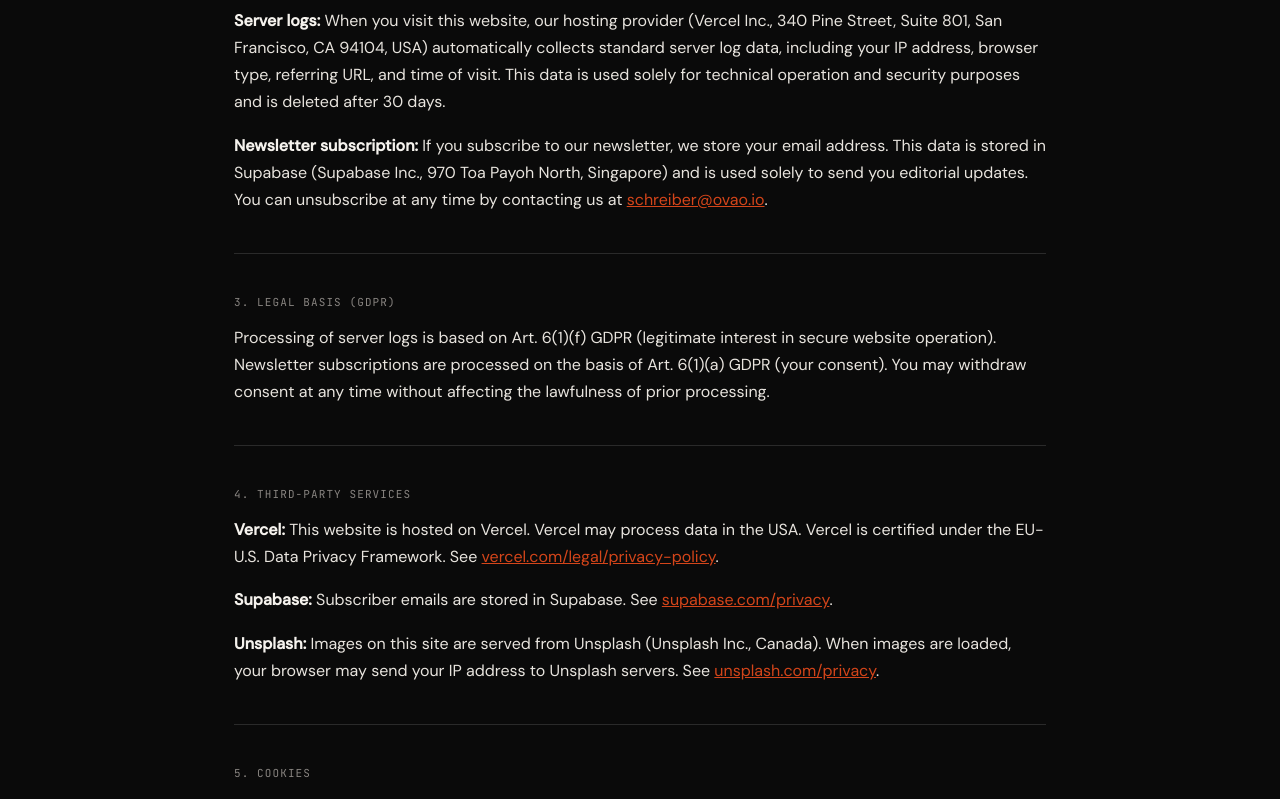
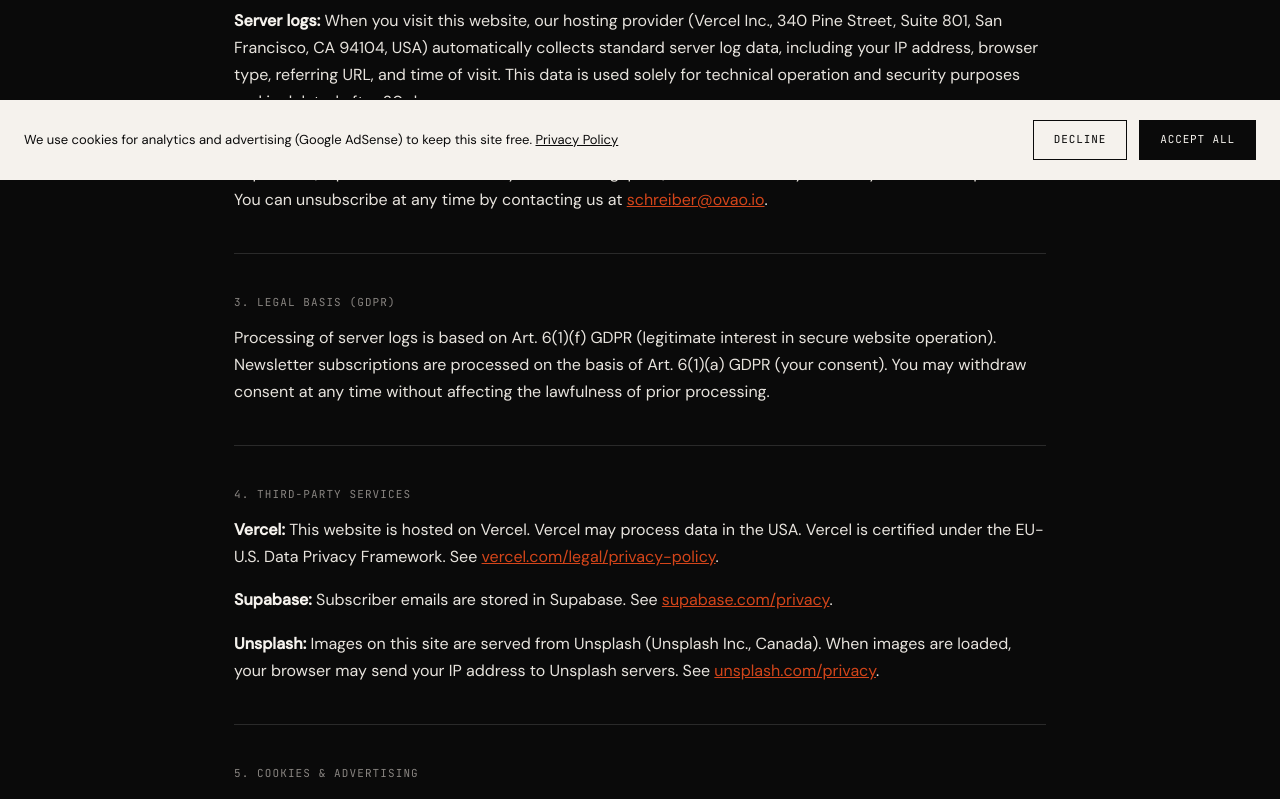
Before and after one commit to luckylex5/remotefromph, a Next.js app: page /datenschutz in a window 1280 px wide. Shown: the part 620-1419 px from the top of the page. Built offline with nearby package versions, Linux system fonts and the light colour scheme; no server answers.

Commit message:
Add GDPR cookie consent banner
- New CookieBanner component (fixed bottom bar, accept/decline)
- Consent stored in localStorage, fires cookie_consent_accepted event
- Update privacy/datenschutz cookies section to cover AdSense

Co-Authored-By: Claude Sonnet 4.6 <noreply@anthropic.com>

```diff
--- a/app/datenschutz/page.tsx
+++ b/app/datenschutz/page.tsx
@@ -83,9 +83,15 @@ export default function DatenschutzPage() {
         </section>
 
         <section style={{ borderTop: '1px solid var(--rule)', paddingTop: '40px' }}>
-          <p className="label" style={{ marginBottom: '12px' }}>5. COOKIES</p>
+          <p className="label" style={{ marginBottom: '12px' }}>5. COOKIES & ADVERTISING</p>
+          <p style={{ color: 'var(--ink)', lineHeight: 1.7, margin: '0 0 16px' }}>
+            <strong style={{ color: 'var(--white)' }}>Analytics & advertising cookies:</strong> With your consent, this website uses cookies for web analytics and advertising (Google AdSense, Google LLC, 1600 Amphitheatre Parkway, Mountain View, CA 94043, USA). These cookies may collect data about your browsing behaviour to serve personalised ads and measure performance. Google is certified under the EU-U.S. Data Privacy Framework.{' '}
+            <a href="https://policies.google.com/privacy" target="_blank" rel="noopener noreferrer" style={{ color: 'var(--accent)', textDecoration: 'underline' }}>
+              policies.google.com/privacy
+            </a>
+          </p>
           <p style={{ color: 'var(--ink)', lineHeight: 1.7, margin: 0 }}>
-            This website does not use cookies for tracking or advertising purposes. No consent banner is required. Technical session cookies may be set by the hosting infrastructure for security purposes only.
+            You can withdraw your consent at any time by clicking "Decline" in the cookie banner or by clearing your browser cookies. Without consent, no tracking or advertising cookies are set. Technical session cookies may be set by the hosting infrastructure for security purposes only and do not require consent.
           </p>
         </section>
 
--- a/app/layout.tsx
+++ b/app/layout.tsx
@@ -3,6 +3,7 @@ import { Bebas_Neue, DM_Sans, DM_Serif_Display, JetBrains_Mono } from 'next/font
 import './globals.css'
 import Nav from '@/components/layout/Nav'
 import Footer from '@/components/layout/Footer'
+import CookieBanner from '@/components/ui/CookieBanner'
 
 const bebasNeue = Bebas_Neue({
   weight: '400',
@@ -58,6 +59,7 @@ export default function RootLayout({ children }: { children: React.ReactNode })
         <Nav />
         <main>{children}</main>
         <Footer />
+        <CookieBanner />
       </body>
     </html>
   )
--- a/app/privacy/page.tsx
+++ b/app/privacy/page.tsx
@@ -82,9 +82,15 @@ export default function PrivacyPage() {
         </section>
 
         <section style={{ borderTop: '1px solid var(--rule)', paddingTop: '40px' }}>
-          <p className="label" style={{ marginBottom: '12px' }}>5. COOKIES</p>
+          <p className="label" style={{ marginBottom: '12px' }}>5. COOKIES & ADVERTISING</p>
+          <p style={{ color: 'var(--ink)', lineHeight: 1.7, margin: '0 0 16px' }}>
+            <strong style={{ color: 'var(--white)' }}>Analytics & advertising cookies:</strong> With your consent, this website uses cookies for web analytics and advertising (Google AdSense, Google LLC, 1600 Amphitheatre Parkway, Mountain View, CA 94043, USA). These cookies may collect data about your browsing behaviour to serve personalised ads and measure performance. Google is certified under the EU-U.S. Data Privacy Framework.{' '}
+            <a href="https://policies.google.com/privacy" target="_blank" rel="noopener noreferrer" style={{ color: 'var(--accent)', textDecoration: 'underline' }}>
+              policies.google.com/privacy
+            </a>
+          </p>
           <p style={{ color: 'var(--ink)', lineHeight: 1.7, margin: 0 }}>
-            This website does not use cookies for tracking or advertising. No consent banner is required. Technical session cookies may be set by the hosting infrastructure for security purposes only.
+            You can withdraw your consent at any time by clicking "Decline" in the cookie banner or by clearing your browser cookies. Without consent, no tracking or advertising cookies are set. Technical session cookies may be set by the hosting infrastructure for security purposes only and do not require consent.
           </p>
         </section>
 
--- /dev/null
+++ b/components/ui/CookieBanner.tsx
@@ -0,0 +1,107 @@
+'use client'
+
+import { useEffect, useState } from 'react'
+import Link from 'next/link'
+
+export default function CookieBanner() {
+  const [visible, setVisible] = useState(false)
+
+  useEffect(() => {
+    const consent = localStorage.getItem('cookie_consent')
+    if (!consent) setVisible(true)
+  }, [])
+
+  function accept() {
+    localStorage.setItem('cookie_consent', 'accepted')
+    setVisible(false)
+    // Fire consent event so ad/analytics scripts can initialize
+    window.dispatchEvent(new Event('cookie_consent_accepted'))
+  }
+
+  function decline() {
+    localStorage.setItem('cookie_consent', 'declined')
+    setVisible(false)
+  }
+
+  if (!visible) return null
+
+  return (
+    <div
+      style={{
+        position: 'fixed',
+        bottom: 0,
+        left: 0,
+        right: 0,
+        zIndex: 9999,
+        backgroundColor: 'var(--white)',
+        borderTop: '2px solid var(--black)',
+        padding: '20px 24px',
+      }}
+    >
+      <div
+        style={{
+          maxWidth: '1440px',
+          margin: '0 auto',
+          display: 'flex',
+          alignItems: 'center',
+          justifyContent: 'space-between',
+          gap: '24px',
+          flexWrap: 'wrap',
+        }}
+      >
+        <p
+          style={{
+            fontSize: '13px',
+            color: 'var(--black)',
+            lineHeight: 1.6,
+            margin: 0,
+            flex: '1 1 300px',
+          }}
+        >
+          We use cookies for analytics and advertising (Google AdSense) to keep this site free.{' '}
+          <Link
+            href="/privacy"
+            style={{ color: 'var(--black)', textDecoration: 'underline' }}
+          >
+            Privacy Policy
+          </Link>
+        </p>
+
+        <div style={{ display: 'flex', gap: '12px', flexShrink: 0 }}>
+          <button
+            onClick={decline}
+            style={{
+              fontFamily: 'var(--font-jetbrains), monospace',
+              fontSize: '11px',
+              letterSpacing: '0.08em',
+              textTransform: 'uppercase',
+              padding: '10px 20px',
+              border: '1px solid var(--black)',
+              backgroundColor: 'transparent',
+              color: 'var(--black)',
+              cursor: 'pointer',
+            }}
+          >
+            Decline
+          </button>
+          <button
+            onClick={accept}
+            style={{
+              fontFamily: 'var(--font-jetbrains), monospace',
+              fontSize: '11px',
+              letterSpacing: '0.08em',
+              textTransform: 'uppercase',
+              padding: '10px 20px',
+              border: '1px solid var(--black)',
+              backgroundColor: 'var(--black)',
+              color: 'var(--white)',
+              cursor: 'pointer',
+            }}
+          >
+            Accept All
+          </button>
+        </div>
+      </div>
+    </div>
+  )
+}
```
